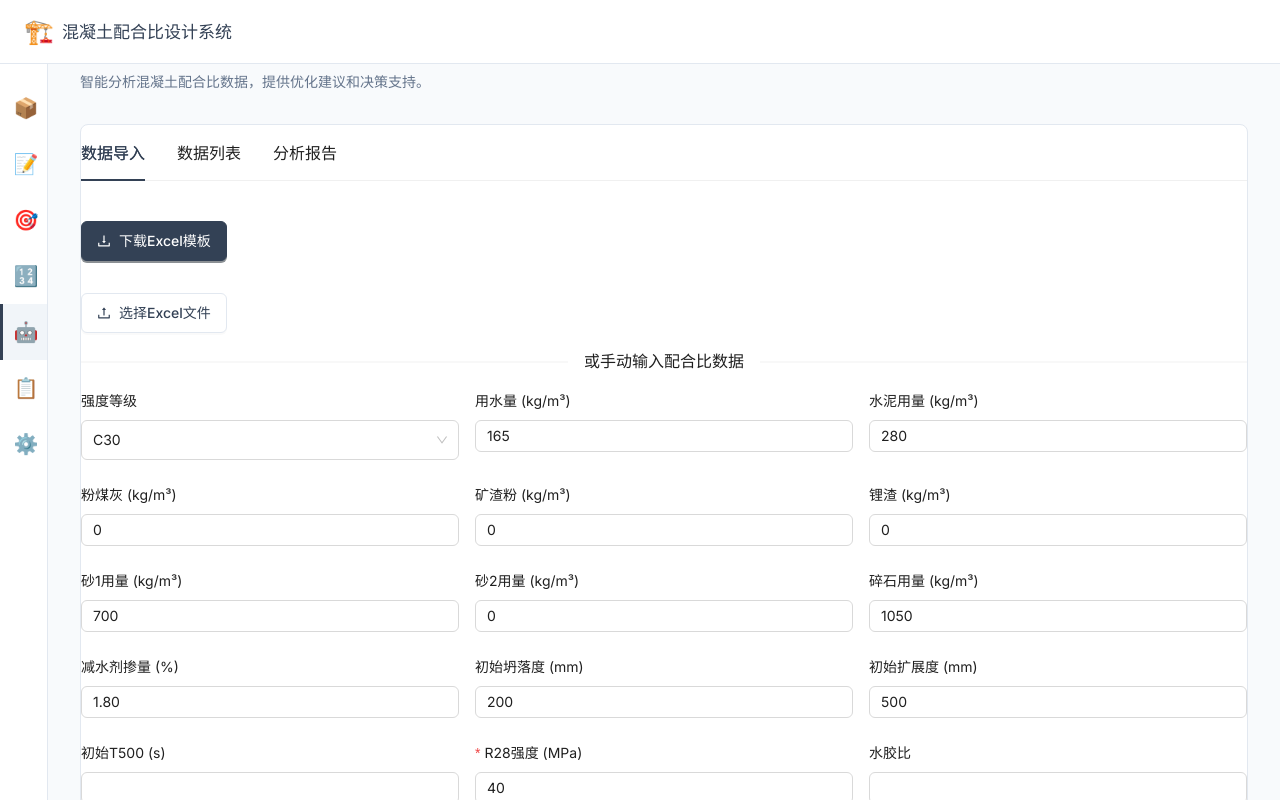
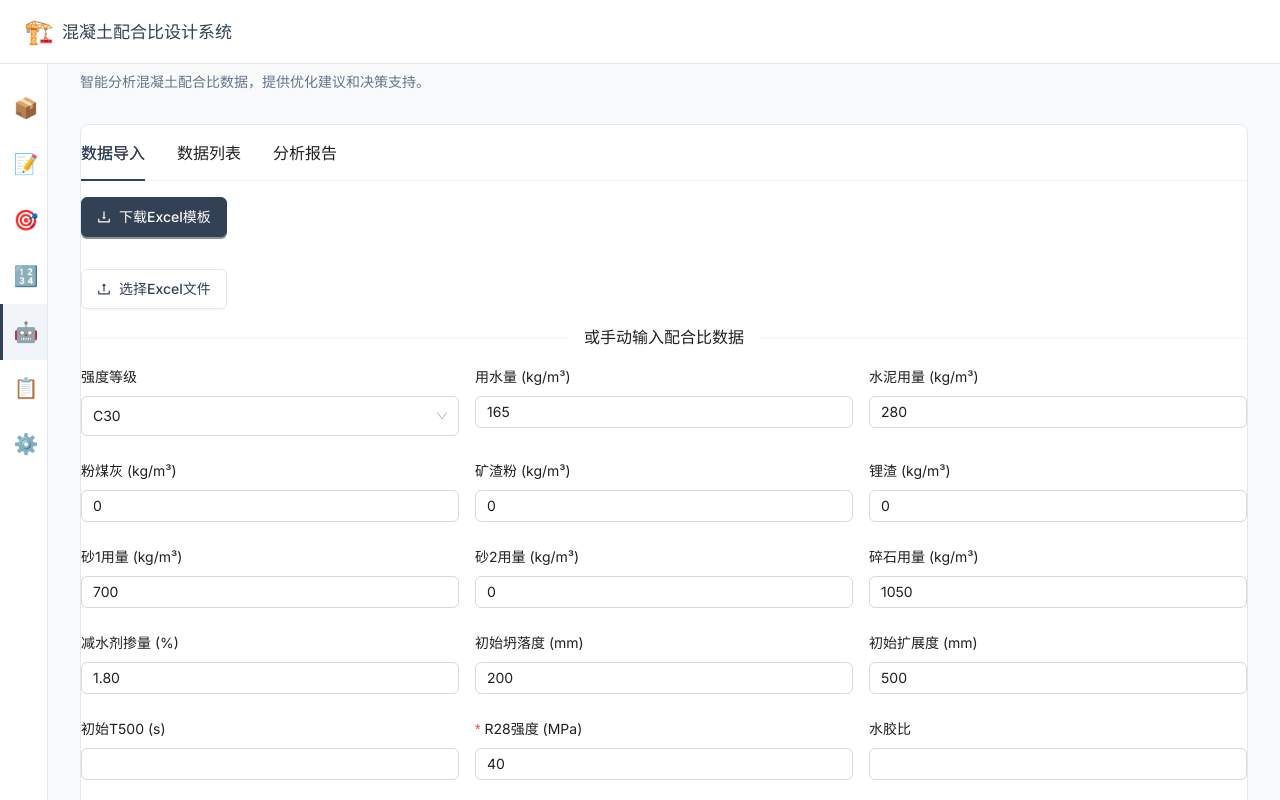
Before and after one commit to sunyso434-cyber/concretemixdesign, a React (Vite) app: page /#/ai-analysis in a window 1280 px wide. Shown: the top 800 px of the page. Built offline with nearby package versions, Linux system fonts and the light colour scheme.

Commit message:
fix: 统一AI分析页面与其他页面的边距样式
移除Tab内容中额外的padding，使用custom-card自带的body padding

```diff
--- a/src/renderer/pages/AIAnalysisPage.jsx
+++ b/src/renderer/pages/AIAnalysisPage.jsx
@@ -717,7 +717,7 @@ const AIAnalysisPage = () => {
       key: 'data-import',
       label: '数据导入',
       children: (
-        <div style={{ padding: '24px 0' }}>
+        <div>
           <Button
             type="primary"
             icon={<DownloadOutlined />}
@@ -871,7 +871,7 @@ const AIAnalysisPage = () => {
       key: 'data-list',
       label: '数据列表',
       children: (
-        <div style={{ padding: '24px 0' }}>
+        <div>
           {mixDesigns.length > 0 ? (
             <Table
               columns={dataListColumns}
@@ -894,7 +894,7 @@ const AIAnalysisPage = () => {
       key: 'analysis-report',
       label: '分析报告',
       children: (
-        <div style={{ padding: '24px 0' }}>
+        <div>
           <div className="mb-m">
             <Button
               type="primary"
```
Also changed, not shown: 44 other files (tests, documents, lock files or other folders).
